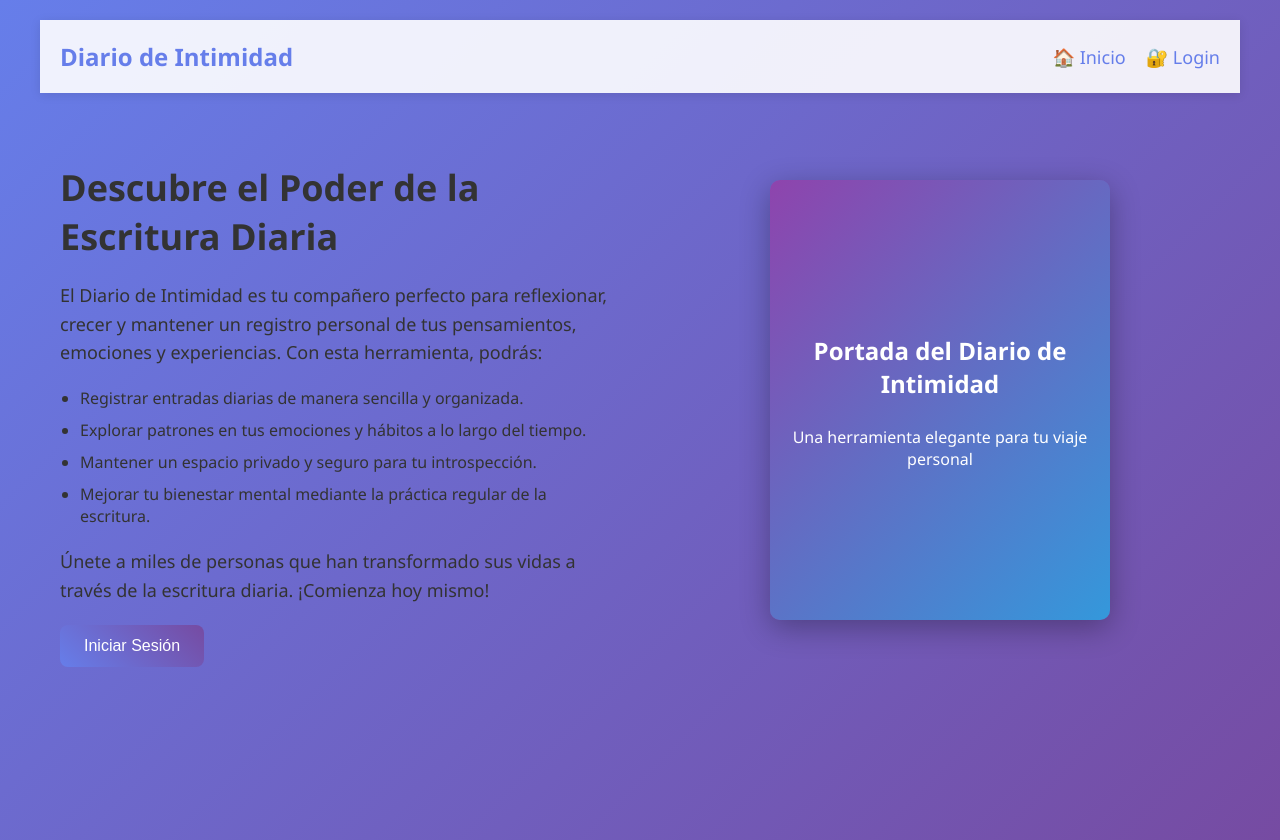
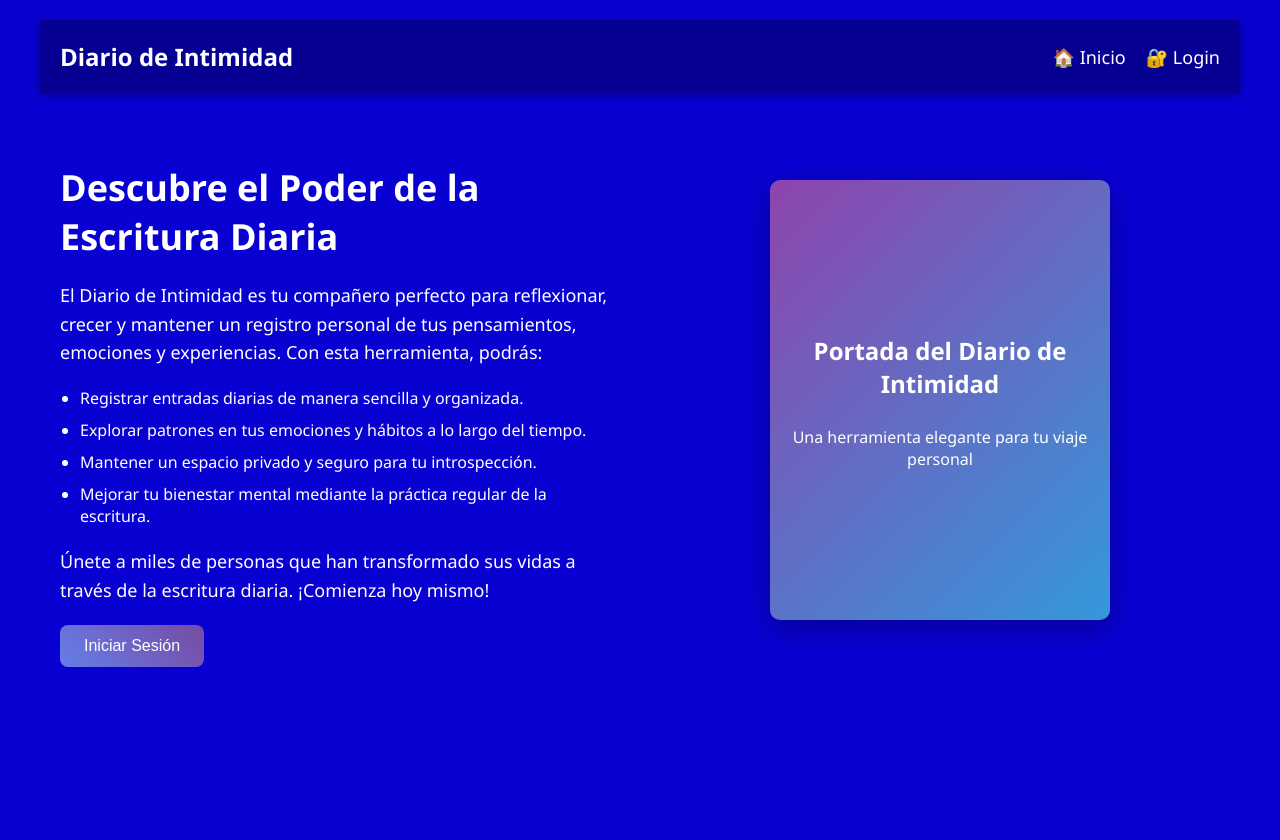
Before and after one commit to Sithgto/diario-intimidad, a React (Create React App) app in the folder frontend/: page / in a window 1280 px wide. Built offline with nearby package versions, Linux system fonts and the light colour scheme.

Commit message:
Color de fondo #0900D2 Azul

```diff
--- a/frontend/src/index.css
+++ b/frontend/src/index.css
@@ -1,9 +1,9 @@
 body {
   margin: 0;
   font-family: 'Segoe UI', Tahoma, Geneva, Verdana, sans-serif;
-  background: linear-gradient(135deg, #667eea 0%, #764ba2 100%);
+  background: #0900D2;
   min-height: 100vh;
-  color: #333;
+  color: white;
   -webkit-font-smoothing: antialiased;
   -moz-osx-font-smoothing: grayscale;
 }
@@ -15,11 +15,12 @@ body {
 }
 
 .card {
-  background: white;
+  background: rgba(255, 255, 255, 0.95);
   border-radius: 12px;
-  box-shadow: 0 4px 20px rgba(0, 0, 0, 0.1);
+  box-shadow: 0 4px 20px rgba(0, 0, 0, 0.3);
   padding: 30px;
   margin: 20px 0;
+  color: #333;
 }
 
 .btn {
@@ -60,14 +61,14 @@ body {
 }
 
 .nav a {
-  color: #667eea;
+  color: white;
   text-decoration: none;
   font-weight: 500;
   transition: color 0.3s;
 }
 
 .nav a:hover {
-  color: #764ba2;
+  color: #90CAF9;
 }
 
 code {
@@ -89,8 +90,8 @@ code {
   justify-content: space-between;
   align-items: center;
   padding: 20px;
-  background: rgba(255, 255, 255, 0.9);
-  box-shadow: 0 2px 10px rgba(0, 0, 0, 0.1);
+  background: rgba(0, 0, 0, 0.3);
+  box-shadow: 0 2px 10px rgba(0, 0, 0, 0.3);
   position: sticky;
   top: 0;
   z-index: 100;
@@ -99,7 +100,7 @@ code {
 .header-title {
   font-size: 24px;
   font-weight: bold;
-  color: #667eea;
+  color: white;
 }
 
 .header-nav {
@@ -108,7 +109,7 @@ code {
 }
 
 .nav-icon {
-  color: #667eea;
+  color: white;
   text-decoration: none;
   font-size: 18px;
   display: flex;
@@ -118,7 +119,7 @@ code {
 }
 
 .nav-icon:hover {
-  color: #764ba2;
+  color: #90CAF9;
 }
 
 .main-content {
@@ -141,13 +142,14 @@ code {
 .hero-text h1 {
   font-size: 36px;
   margin-bottom: 20px;
-  color: #333;
+  color: white;
 }
 
 .hero-text p {
   font-size: 18px;
   line-height: 1.6;
   margin-bottom: 20px;
+  color: white;
 }
 
 .hero-text ul {
@@ -211,18 +213,19 @@ code {
   display: flex;
   justify-content: center;
   align-items: center;
-  background: linear-gradient(135deg, #667eea 0%, #764ba2 100%);
+  background: #0900D2;
   padding: 20px;
 }
 
 .login-card {
-  background: white;
+  background: rgba(255, 255, 255, 0.95);
   border-radius: 12px;
-  box-shadow: 0 4px 20px rgba(0, 0, 0, 0.1);
+  box-shadow: 0 4px 20px rgba(0, 0, 0, 0.3);
   padding: 30px;
   width: 100%;
   max-width: 400px;
   text-align: center;
+  color: #333;
 }
 
 .login-card h2 {
--- a/frontend/src/pages/UserManagement.tsx
+++ b/frontend/src/pages/UserManagement.tsx
@@ -107,6 +107,26 @@ const UserManagement: React.FC = () => {
       <div className="card">
         <h2>Gestión de Usuarios</h2>
 
+      {/* Mi Perfil - Para ADMIN y USER */}
+      {user && !editingUser && (
+        <div style={{ marginBottom: '20px' }}>
+          <h3>Mi Perfil</h3>
+          <input
+            className="input"
+            type="email"
+            value={user.email}
+            disabled
+          />
+          <input
+            className="input"
+            type="text"
+            value={user.rol}
+            disabled
+          />
+          <button className="btn" onClick={() => setEditingUser(user)}>Editar Mi Perfil</button>
+        </div>
+      )}
+
       {/* Crear Usuario - Solo ADMIN */}
       {isAdmin && (
         <div style={{ marginBottom: '20px' }}>
@@ -148,16 +168,7 @@ const UserManagement: React.FC = () => {
             value={editingUser.email}
             onChange={(e) => setEditingUser({ ...editingUser, email: e.target.value })}
           />
-          {!isAdmin && (
-            <input
-              className="input"
-              type="password"
-              placeholder="Nueva Contraseña (opcional)"
-              value={editingUser.password || ''}
-              onChange={(e) => setEditingUser({ ...editingUser, password: e.target.value })}
-            />
-          )}
-          {isAdmin && (
+          {editingUser.email !== user?.email && isAdmin && (
             <select
               className="input"
               value={editingUser.rol}
@@ -167,6 +178,13 @@ const UserManagement: React.FC = () => {
               <option value="ADMIN">ADMIN</option>
             </select>
           )}
+          <input
+            className="input"
+            type="password"
+            placeholder="Nueva Contraseña (opcional)"
+            value={editingUser.password || ''}
+            onChange={(e) => setEditingUser({ ...editingUser, password: e.target.value })}
+          />
           <button className="btn" onClick={editUser}>Guardar</button>
           <button className="btn" onClick={() => setEditingUser(null)}>Cancelar</button>
         </div>
@@ -192,15 +210,6 @@ const UserManagement: React.FC = () => {
         </>
       )}
 
-      {/* Para USER: Solo mostrar opción de editar perfil */}
-      {!isAdmin && usuarios.length > 0 && (
-        <div>
-          <h3>Mi Perfil</h3>
-          <p>Email: {usuarios[0].email}</p>
-          <p>Rol: {usuarios[0].rol}</p>
-          <button className="btn" onClick={() => setEditingUser(usuarios[0])}>Editar Mi Perfil</button>
-        </div>
-      )}
       </div>
     </div>
   );
```
